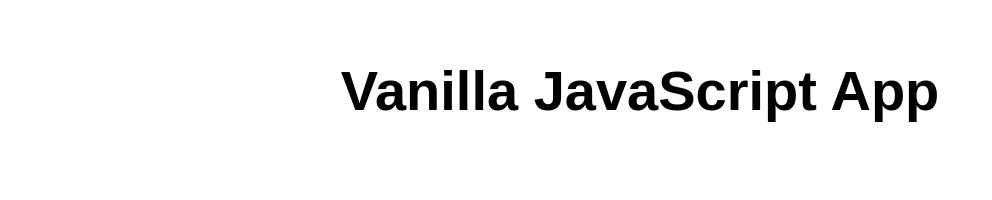
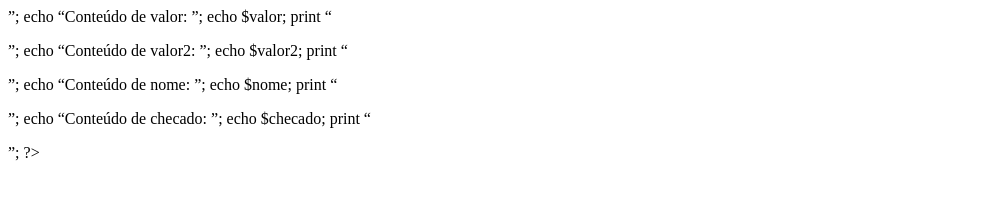
Before and after one commit to Ana-gif37/my-first-static-web-app, a plain HTML site: page src/index.html in a window 1280 px wide. Shown: the whole page, without its empty margins (0-992 px from the left). Drawn offline with Linux system fonts and the light colour scheme.

Commit message:
Update index.html

```diff
--- a/src/index.html
+++ b/src/index.html
@@ -1,17 +1,64 @@
-<!DOCTYPE html>
-<html lang="en">
+<html>
 
 <head>
-  <meta charset="UTF-8">
-  <meta name="viewport" content="width=device-width, initial-scale=1.0">
-  <link rel="stylesheet" href="styles.css">
-  <title>Vanilla JavaScript App</title>
-</head>
 
-<body>
-  <main>
-    <h1>Vanilla JavaScript App</h1>
-  </main>
+     <title>PHP – Aula do Maromo</title>
+
+     <head>
+
+     <body>
+           <?
+               // Declarando variáveis
+
+               $valor = 10;   // inteiro
+
+               $valor2 = 10.33;   // ponto flutuante
+
+               $nome = “Maromo”;  // variável texto – string
+
+               $checado = true;  // variável booleana
+
+
+
+               echo “ Exemplo de um programa em PHP”;
+
+               print “<P>”;
+
+
+
+               echo “Conteúdo de valor:  ”;
+
+               echo $valor;
+
+              print “<P>”;
+
+
+
+              echo “Conteúdo de valor2:  ”;
+
+              echo $valor2;
+
+              print “<P>”;
+
+
+
+              echo “Conteúdo de nome:  ”;
+
+              echo $nome;
+
+              print “<P>”;
+
+
+
+              echo “Conteúdo de checado:  ”;
+              echo $checado;
+
+              print “<P>”;
+
+
+
+          ?>
+
 </body>
 
 </html>
```
